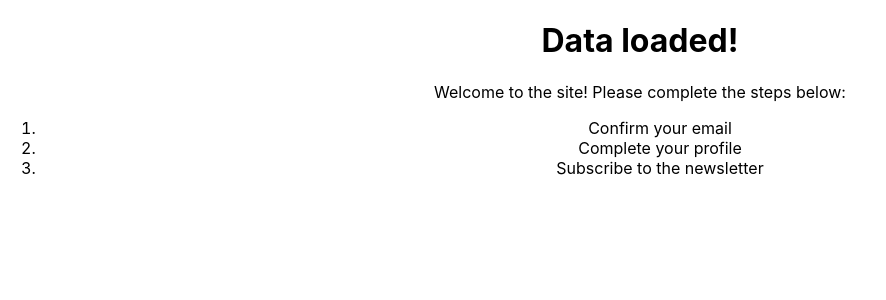
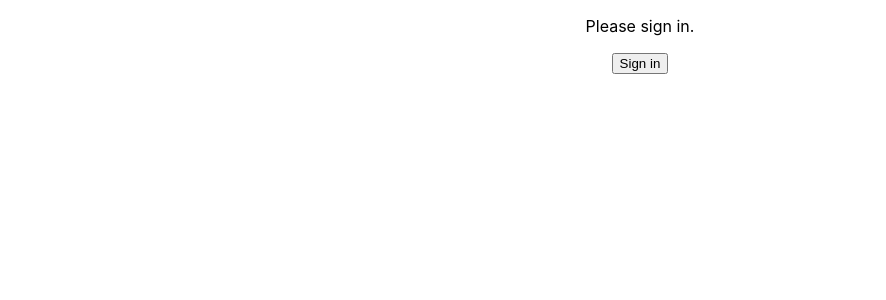
Before and after one commit to vkleer/react-app, a React (Create React App) app in the folder my-app/: page / in a window 1280 px wide. Shown: the top 300 px of the page, without its empty margins (0-886 px from the left). Built offline with nearby package versions, Linux system fonts and the light colour scheme.

Commit message:
Create class component that has a nested child functional component, pass methods as props to child component

```diff
--- a/my-app/src/App.js
+++ b/my-app/src/App.js
@@ -9,6 +9,7 @@
 import ConditionalRenderingClass from './components/ConditionalRenderingClass';
 import ConditionalRenderingFunctional from './components/ConditionalRenderingFunctional';
 import NestingComponents from './components/NestingComponents';
+import MethodsAsPropsParent from './components/MethodsAsPropsParent';
 
 function App() {
   return (
@@ -21,7 +22,8 @@
       {/* <EventBinding /> */}
       {/* <ConditionalRenderingClass/>
       <ConditionalRenderingFunctional connected={true}/> */}
-      <NestingComponents/>
+      {/* <NestingComponents/> */}
+      <MethodsAsPropsParent/>
     </div>
   );
 }
--- /dev/null
+++ b/my-app/src/components/MethodsAsPropsChild.js
@@ -0,0 +1,29 @@
+import React from 'react'
+
+function MethodsAsPropsChild(props) {
+  return (
+    <div>
+        {
+            props.isLoggedIn ? (
+                <div>
+                    <p>Welcome to the site! Please complete the steps below:</p>
+                    <ol>
+                        <li>Confirm your email</li>
+                        <li>Complete your profile</li>
+                        <li>Subscribe to the newsletter</li>
+                    </ol>
+                    <button onClick={props.handleSignInOut}>Sign out</button>
+                </div>
+            ) : (
+                <div>
+                    <p>Please sign in.</p>
+                    <button onClick={props.handleSignInOut}>Sign in</button>
+                </div>
+
+            )
+          }
+    </div>
+  )
+}
+
+export default MethodsAsPropsChild
--- /dev/null
+++ b/my-app/src/components/MethodsAsPropsParent.js
@@ -0,0 +1,30 @@
+import React, { Component } from 'react'
+import MethodsAsPropsChild from './MethodsAsPropsChild'
+
+export class MethodsAsPropsParent extends Component {
+    constructor(props) {
+        super(props);
+        this.state = {
+           isLoggedIn: false,
+        }
+    }
+
+    handleSignInOut = () => {
+        this.setState((prevState) => ({
+          isLoggedIn: !prevState.isLoggedIn,
+        }));
+      };
+
+    render() {
+      return (
+        <div>
+            <MethodsAsPropsChild
+                isLoggedIn={this.state.isLoggedIn}
+                handleSignInOut={this.handleSignInOut}
+            />
+        </div>
+      )
+    }
+}
+
+export default MethodsAsPropsParent
```
